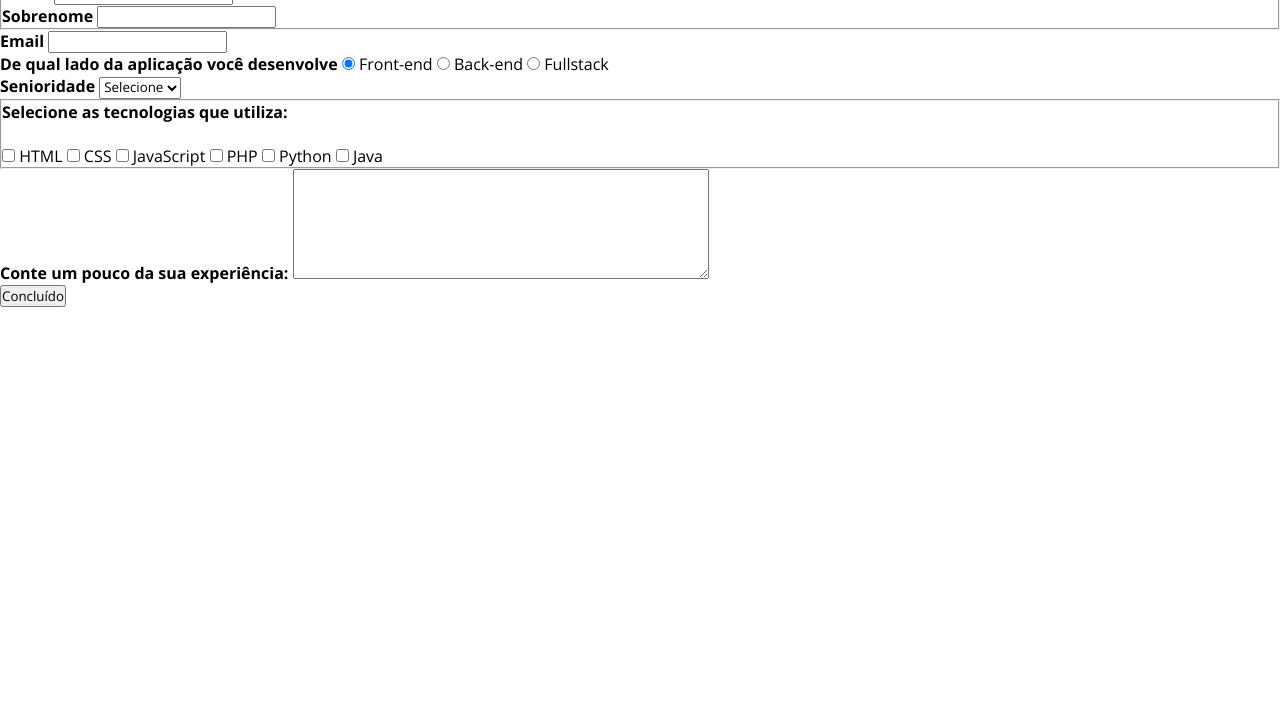
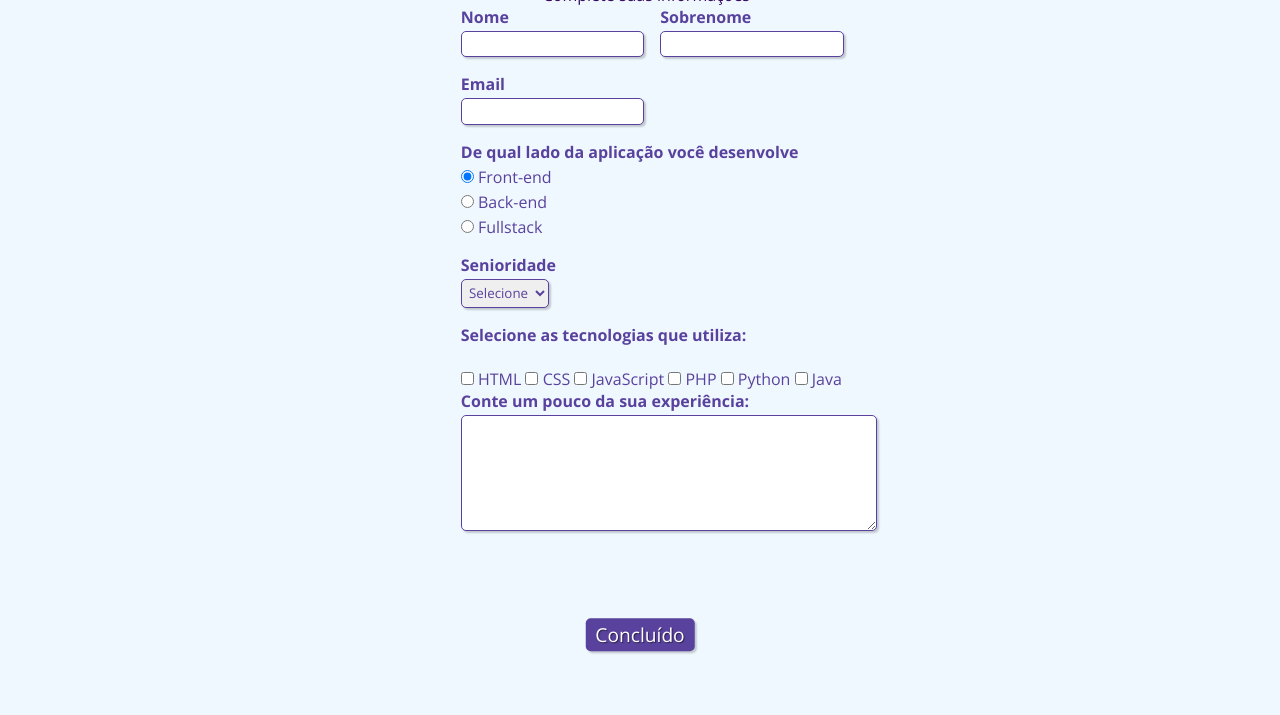
Before and after one commit to bruno-zielinski/form-html-css-by-rafaella, a plain HTML site: page index.html in a window 1280 px wide. Shown: the part 85-800 px from the top of the page. Drawn offline with nearby package versions, Linux system fonts and the light colour scheme.

Commit message:
added style and design finish
added styling and finished the project

```diff
--- a/assets/scss/main.scss
+++ b/assets/scss/main.scss
@@ -1,4 +1,101 @@
 // IMPORTS STYLES
 @import 'reset';
 
-// STYLE FORM
+// GLOBAL STYLE
+
+body {
+  background-color: #f0f8ff;
+  font-size: 1rem;
+  color: #59429d;
+  margin-left: 36%;
+  margin-top: 2%;
+  justify-content: center;
+}
+
+input,
+select,
+textarea,
+button {
+  border-radius: 5px;
+}
+
+fieldset {
+  border: 0;
+}
+
+// FORM STYLE
+#title {
+  color: #380b61;
+  margin-left: 7%;
+}
+
+#subtitle {
+  color: #380b61;
+  margin-left: 10%;
+}
+
+.field {
+  margin-bottom: 1rem;
+
+  label {
+    margin-bottom: 0.2rem;
+    color: #59429d;
+    display: block;
+  }
+
+  input[type='text'],
+  input[type='email'],
+  select,
+  textarea {
+    padding: 0.2rem;
+    border: 1px solid #59429d;
+    box-shadow: 2px 2px 2px rgba(0, 0, 0, 0.2);
+    display: block;
+  }
+
+  select option {
+    padding-right: 1rem;
+  }
+
+  input,
+  select,
+  textarea {
+    &:focus {
+      background-color: #e080f8;
+    }
+  }
+}
+
+fieldset {
+  &.group .field {
+    float: left;
+    margin-right: 1rem;
+  }
+}
+
+.button {
+  font-size: 1.2rem;
+  background-color: #59429d;
+  border: 0;
+  margin-bottom: 1rem;
+  color: #fff;
+  padding: 0.2rem 0.6rem;
+  box-shadow: 2px 2px 2px rgba(0, 0, 0, 0.2);
+  cursor: pointer;
+  text-shadow: 1px 1px 1px rgba(0, 0, 0, 0.5);
+  position: absolute;
+  top: 90%;
+  left: 50%;
+  margin-right: -50%;
+  transform: translate(-50%, -50%);
+
+  &:hover {
+    background-color: #ccbbff;
+    box-shadow: 2px 2px 2px rgba(0, 0, 0, 0.2);
+    text-shadow: unset;
+  }
+}
+
+#check {
+  display: inline-block;
+}
--- a/index.html
+++ b/index.html
@@ -71,7 +71,7 @@
     </div>
 
     <fieldset class="group">
-      <div class="field">
+      <div id="check">
         <label><strong>Selecione as tecnologias que utiliza:</strong></label>
         <br><br>
 
```
Also changed, not shown: assets/css/main.min.css, 1 other file.
